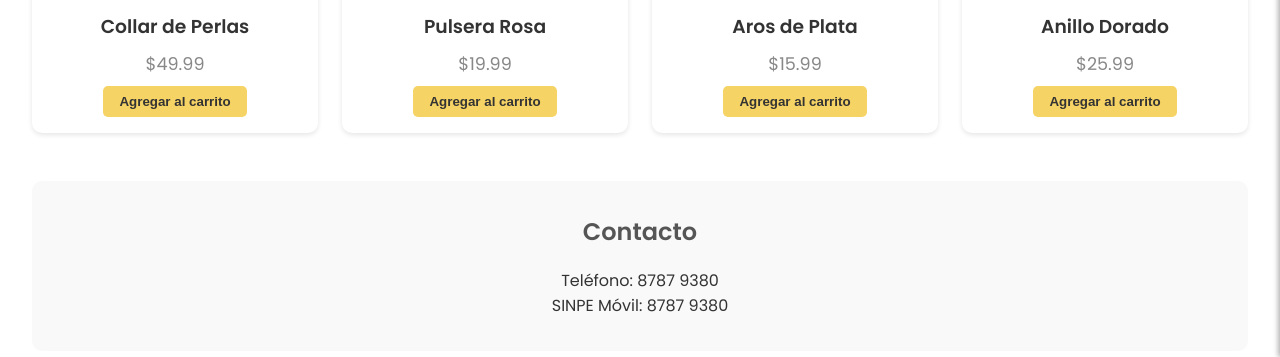
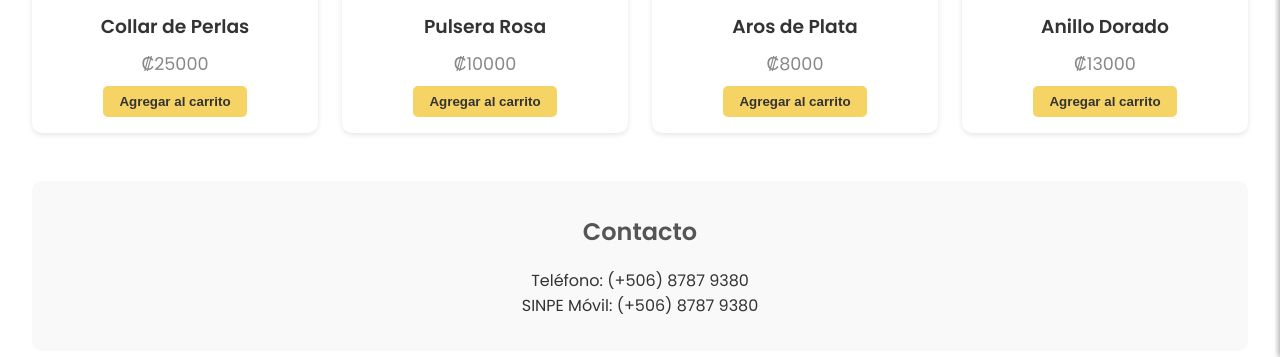
Before and after one commit to AccesoriosKAEP/AccesoriosKAEP.github.io, a plain HTML site: page index.html in a window 1280 px wide. Shown: the part 443-800 px from the top of the page. Drawn offline with Linux system fonts and the light colour scheme.

Commit message:
Update index.html

```diff
--- a/index.html
+++ b/index.html
@@ -24,25 +24,25 @@
                 <div class="product-card">
                     <img src="https://source.unsplash.com/300x300/?necklace" alt="Collar">
                     <h3>Collar de Perlas</h3>
-                    <p class="price">$49.99</p>
+                    <p class="price">₡25000</p>
                     <button class="add-cart" data-name="Collar de Perlas" data-price="49.99">Agregar al carrito</button>
                 </div>
                 <div class="product-card">
                     <img src="https://source.unsplash.com/300x300/?bracelet" alt="Pulsera">
                     <h3>Pulsera Rosa</h3>
-                    <p class="price">$19.99</p>
+                    <p class="price">₡10000</p>
                     <button class="add-cart" data-name="Pulsera Rosa" data-price="19.99">Agregar al carrito</button>
                 </div>
                 <div class="product-card">
                     <img src="https://source.unsplash.com/300x300/?earrings" alt="Aros">
                     <h3>Aros de Plata</h3>
-                    <p class="price">$15.99</p>
+                    <p class="price">₡8000</p>
                     <button class="add-cart" data-name="Aros de Plata" data-price="15.99">Agregar al carrito</button>
                 </div>
                 <div class="product-card">
                     <img src="https://source.unsplash.com/300x300/?ring" alt="Anillo">
                     <h3>Anillo Dorado</h3>
-                    <p class="price">$25.99</p>
+                    <p class="price">₡13000</p>
                     <button class="add-cart" data-name="Anillo Dorado" data-price="25.99">Agregar al carrito</button>
                 </div>
             </div>
@@ -50,8 +50,8 @@
 
         <section id="contacto" class="contacto">
             <h2>Contacto</h2>
-            <p>Teléfono: 8787 9380</p>
-            <p>SINPE Móvil: 8787 9380</p>
+            <p>Teléfono: (+506) 8787 9380</p>
+            <p>SINPE Móvil: (+506) 8787 9380</p>
         </section>
     </main>
 
```
